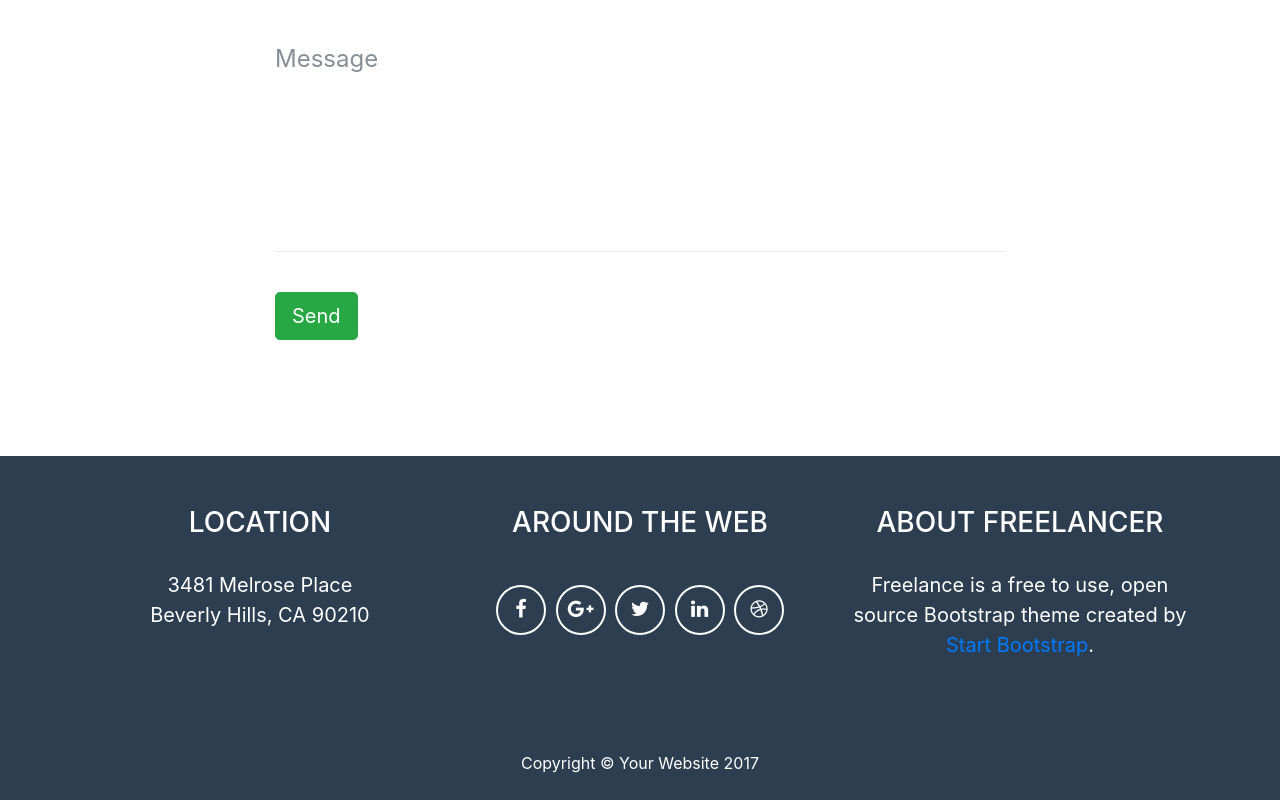
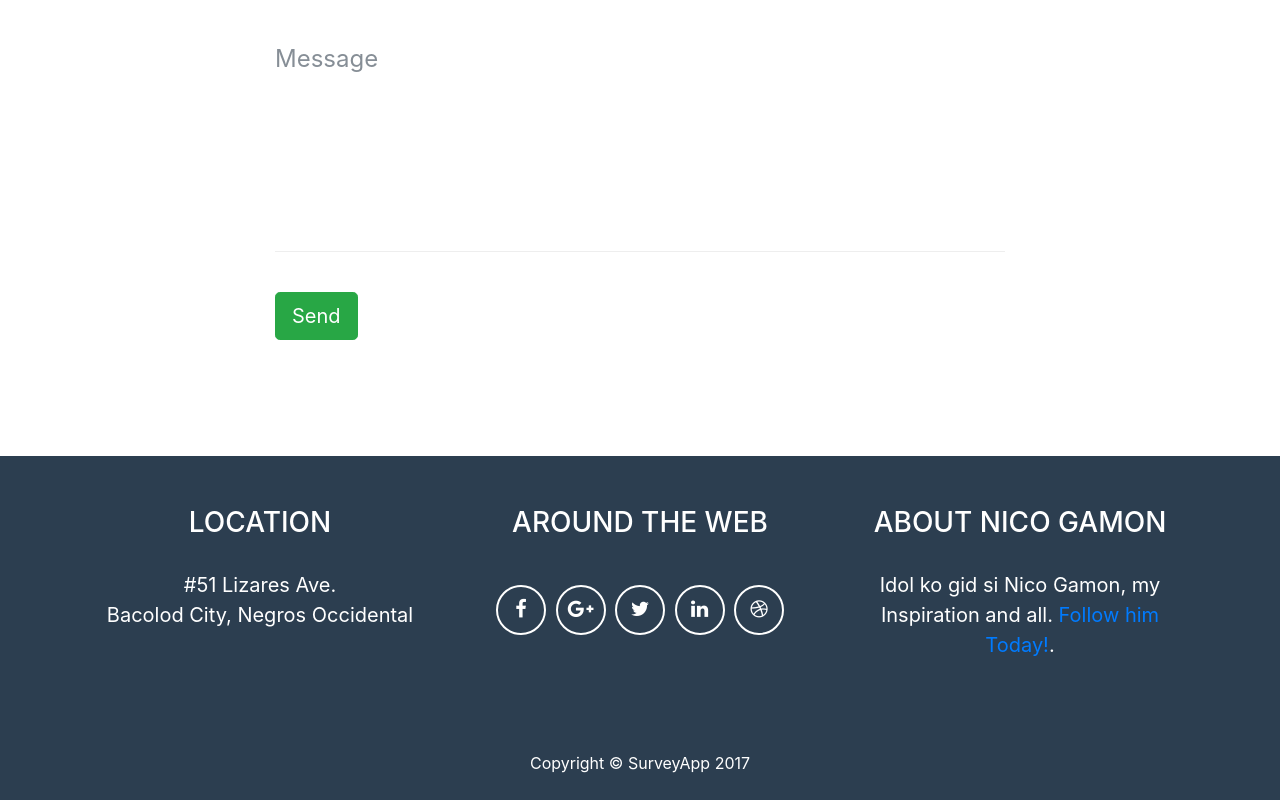
Before and after one commit to christanshane/Survey-App, a website with bundled scripts: page index.html in a window 1280 px wide. Shown: the part 2478-3278 px from the top of the page. Built offline with nearby package versions, Linux system fonts and the light colour scheme.

Commit message:
finalized Website

```diff
--- a/index.html
+++ b/index.html
@@ -668,8 +668,8 @@
           <div class="row">
             <div class="footer-col col-md-4">
               <h3>Location</h3>
-              <p>3481 Melrose Place
-                <br>Beverly Hills, CA 90210</p>
+              <p>#51 Lizares Ave.
+                <br>Bacolod City, Negros Occidental</p>
             </div>
             <div class="footer-col col-md-4">
               <h3>Around the Web</h3>
@@ -702,9 +702,9 @@
               </ul>
             </div>
             <div class="footer-col col-md-4">
-              <h3>About Freelancer</h3>
-              <p>Freelance is a free to use, open source Bootstrap theme created by
-                <a href="http://startbootstrap.com">Start Bootstrap</a>.</p>
+              <h3>About Nico Gamon</h3>
+              <p>Idol ko gid si Nico Gamon, my Inspiration and all.
+                <a href="https://www.facebook.com/mrgamon">Follow him Today!</a>.</p>
             </div>
           </div>
         </div>
@@ -713,7 +713,7 @@
         <div class="container">
           <div class="row">
             <div class="col-lg-12">
-              Copyright &copy; Your Website 2017
+              Copyright &copy; SurveyApp 2017
             </div>
           </div>
         </div>
```
